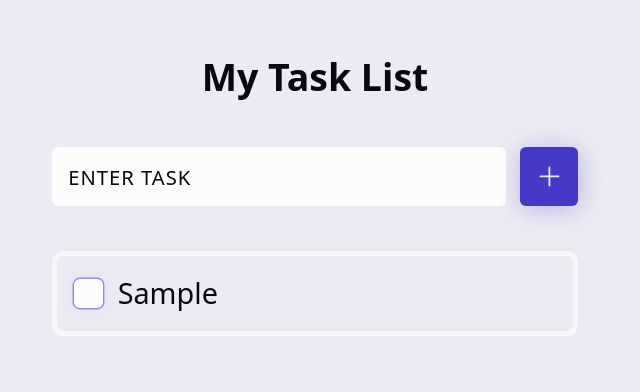
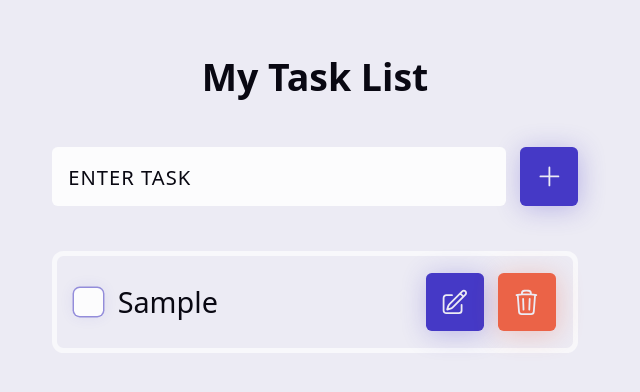
Before and after one commit to dgutierrez21/Proyecto-React-CRUD-Todo-App, a React (Vite) app in the folder React-CRUD-Todo-App/: page / in a window 1280 px wide. Both pictures are taken after typing "Sample" into the empty fields and a click on the button "Add Task". Shown: the top 392 px of the page, without its empty margins (325-965 px from the left). Built offline with nearby package versions, Linux system fonts and the light colour scheme.

Commit message:
add edit and delete buttons

```diff
--- a/React-CRUD-Todo-App/src/components/TaskItem.jsx
+++ b/React-CRUD-Todo-App/src/components/TaskItem.jsx
@@ -1,6 +1,11 @@
 import styles from "./cssmodules/TaskItem.module.css";
 
-import { CheckIcon } from "@heroicons/react/24/outline";
+import {
+  CheckIcon,
+  PencilSquareIcon,
+  TrashIcon,
+} from "@heroicons/react/24/outline";
+
 import { useState } from "react";
 
 export const TaskItem = ({ task }) => {
@@ -27,6 +32,19 @@
           </p>
         </label>
       </div>
+
+      <div className={styles["task-group"]}>
+        <button aria-label={`Update ${task.name} Task`} className="btn">
+          <PencilSquareIcon width={24} height={24} />
+        </button>
+
+        <button
+          aria-label={`Delete ${task.name} Task`}
+          className={`btn ${styles.delete}`}
+        >
+          <TrashIcon width={24} height={24} />
+        </button>
+      </div>
     </li>
   );
 };
--- a/React-CRUD-Todo-App/src/components/cssmodules/TaskItem.module.css
+++ b/React-CRUD-Todo-App/src/components/cssmodules/TaskItem.module.css
@@ -72,3 +72,7 @@
 .checkbox:checked + label {
   text-decoration: line-through;
 }
+
+.delete {
+  --accent: var(--accent1);
+}
```
